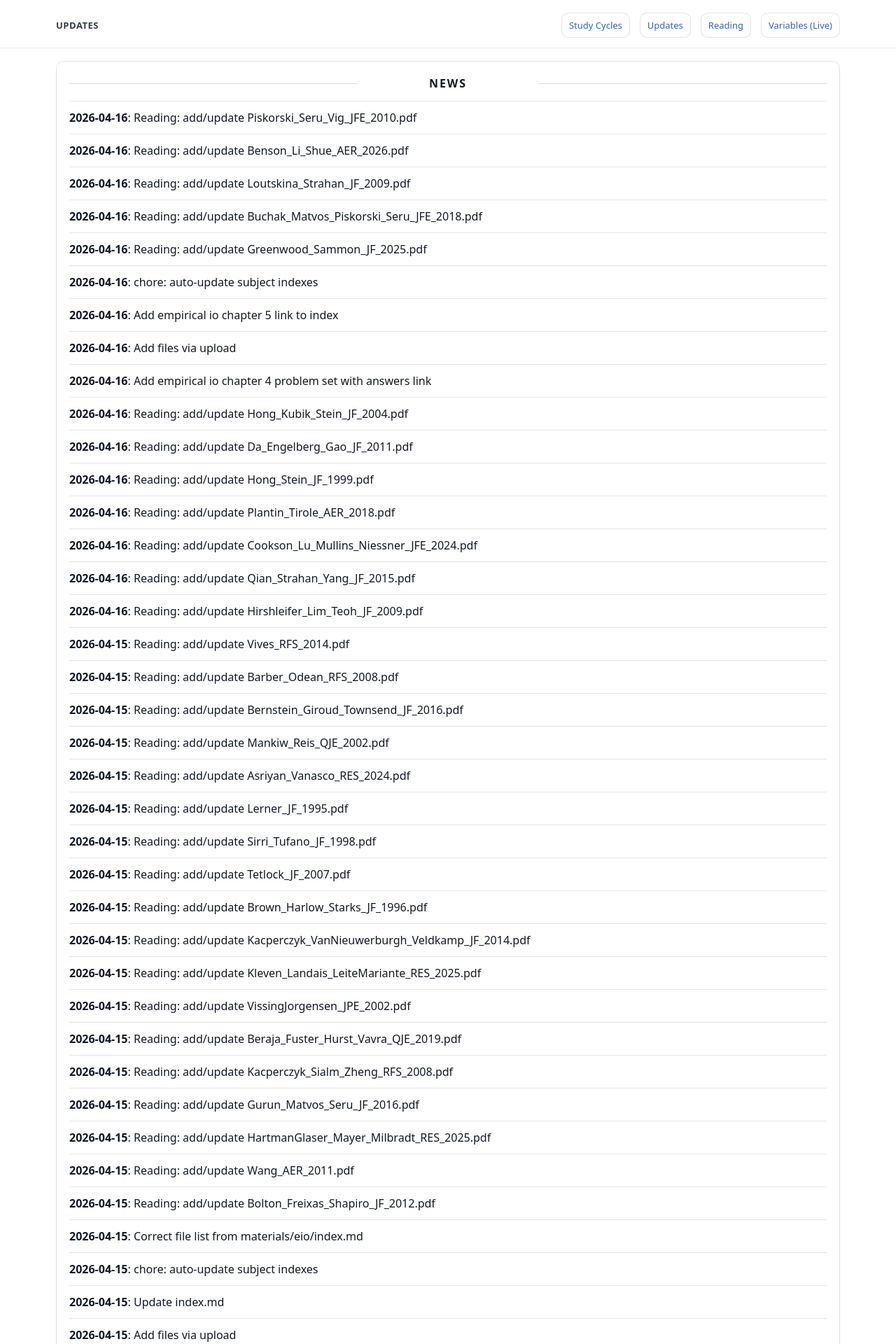
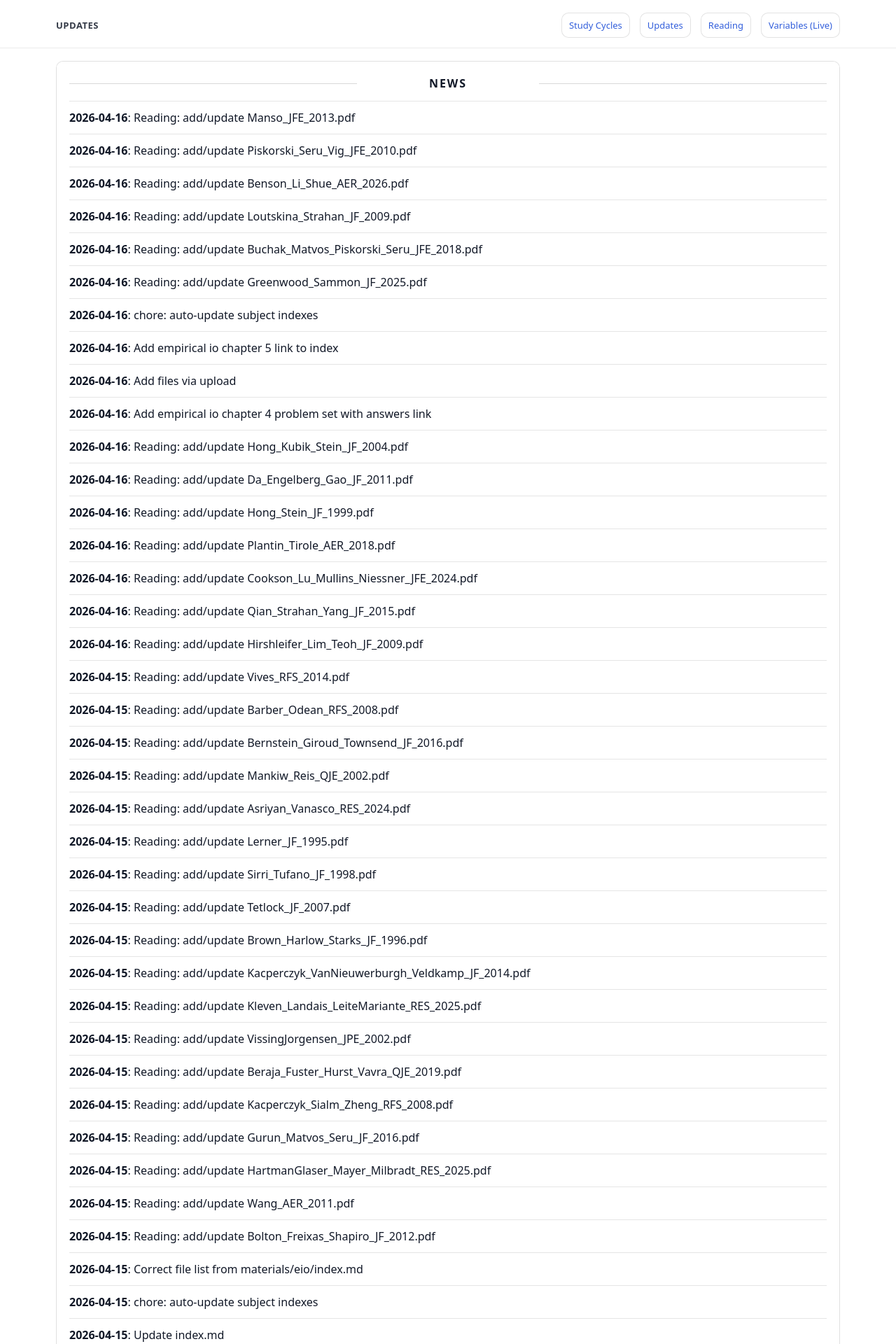
Before and after one commit to yaxinzn/study-archive, a Jekyll site: the page built from updates/index.md, in a window 1280 px wide. Shown: the top 1920 px of the page at 70% size. Built offline with Jekyll 4.4.1, drawn with Linux system fonts in a browser that asks for light colours; some of the changed text lies outside the part shown.

Commit message:
chore: update NEWS feed

```diff
--- a/_data/news.yml
+++ b/_data/news.yml
@@ -1,4 +1,7 @@
 # Auto-generated update history (sorted newest -> oldest). Do not edit manually.
+- ts: "1776336679"
+  date: "2026-04-16"
+  title: "Reading: add/update Manso_JFE_2013.pdf"
 - ts: "1776336025"
   date: "2026-04-16"
   title: "Reading: add/update Piskorski_Seru_Vig_JFE_2010.pdf"
```
